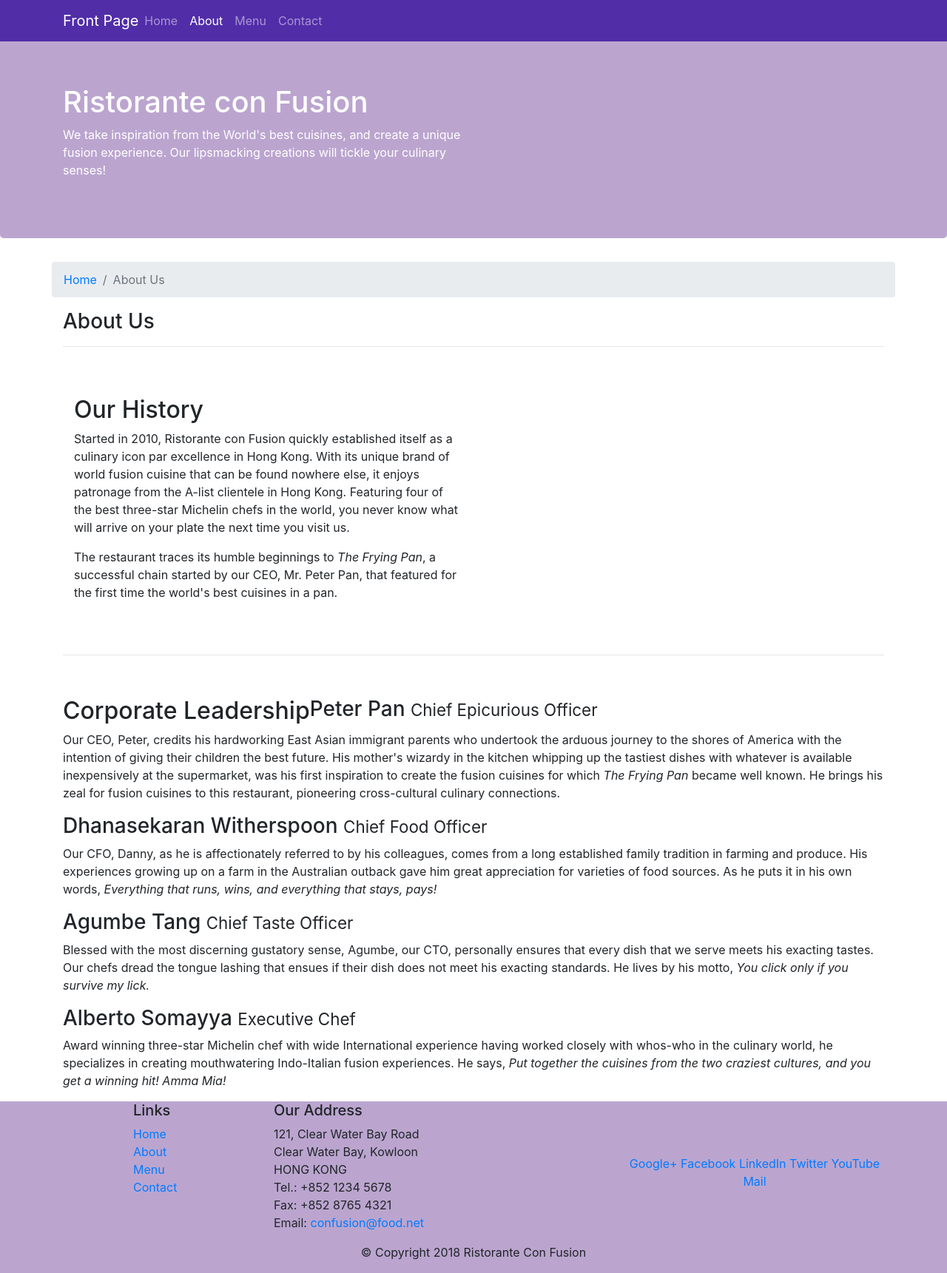
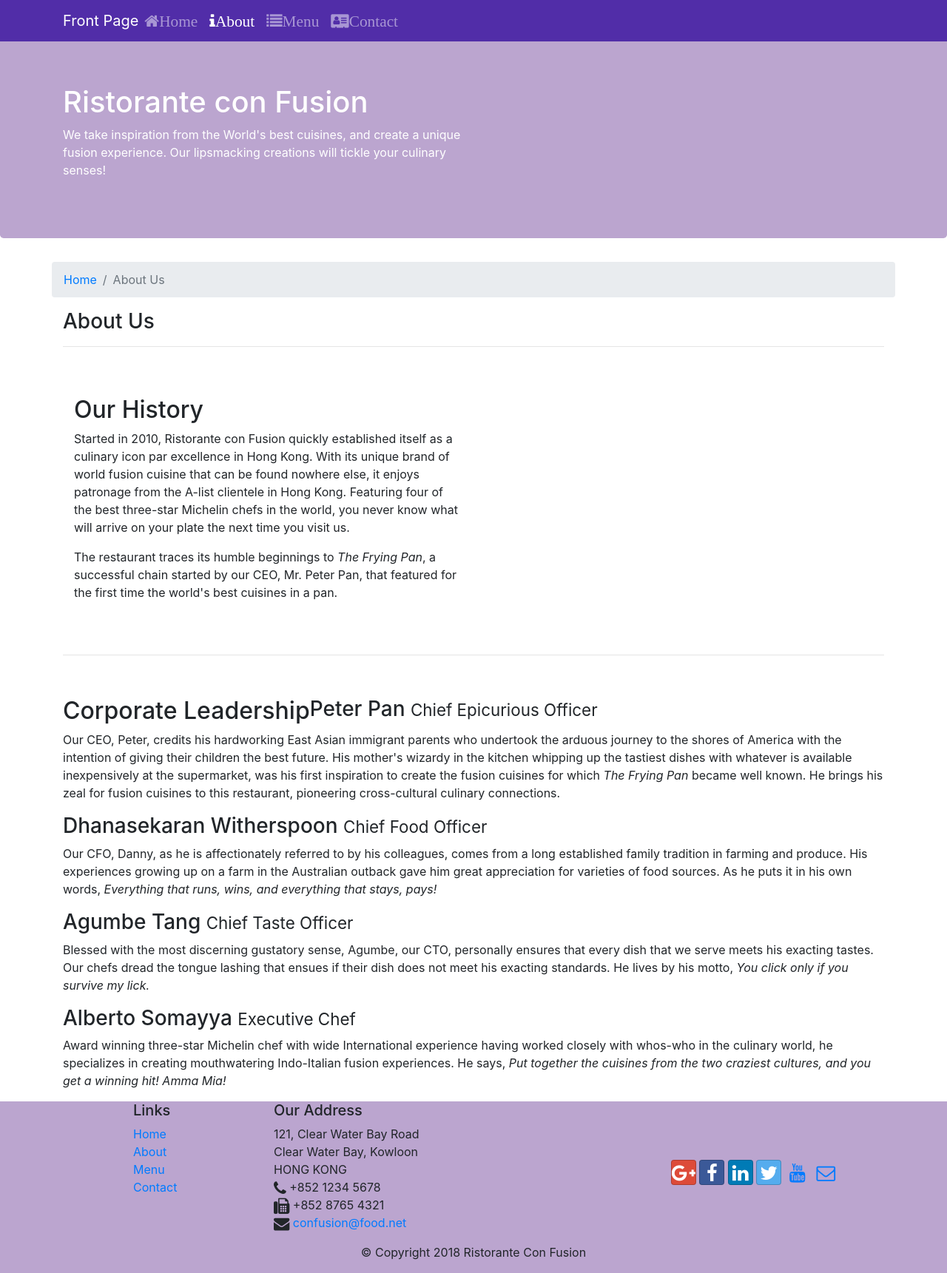
Before and after one commit to anujnaRao/Front_End_Web_UI_FrameWorks_Tools, a website: page aboutus.html in a window 1280 px wide. Shown: the whole page at 74% size. Drawn offline with nearby package versions, Linux system fonts and the light colour scheme.

Commit message:
icon-fonts

```diff
--- a/aboutus.html
+++ b/aboutus.html
@@ -9,6 +9,8 @@
 
     <!-- Bootstrap CSS -->
     <link rel="stylesheet" href="node_modules/bootstrap/dist/css/bootstrap.min.css">
+    <link rel="stylesheet" href="node_modules/font-awesome/css/font-awesome.min.css">
+        <link rel="stylesheet" href="node_modules/bootstrap-social/bootstrap-social.css">
     <link rel= "stylesheet" href="css/style.css">
     <title>Ristorante Con Fusion: About Us</title>
 
@@ -24,10 +26,10 @@
             <a class="navbar-brand mr-auto" href="index.html">Front Page</a>
             <div class="collapse navbar-collapse" id="Navbar">
                 <ul class="navbar-nav mr-auto">
-                    <li class="nav-item "><a class="nav-link" href="index.html">Home</a></li>
-                    <li class="nav-item active"><a class="nav-link" href="#">About</a></li>
-                    <li class="nav-item"><a class="nav-link" href="#">Menu</a></li>
-                    <li class="nav-item"><a class="nav-link" href="#">Contact</a></li>
+                    <li class="nav-item "><a class="nav-link" href="index.html"><span class="fa fa-home fa-lg">Home</span></a></li>
+                        <li class="nav-item active"><a class="nav-link" href="#"><span class="fa fa-info fa-lg">About</span></a></li>
+                        <li class="nav-item"><a class="nav-link" href="#"><span class="fa fa-list fa-lg">Menu</span></a></li>
+                        <li class="nav-item"><a class="nav-link" href="#"><span class="fa fa-address-card fa-lg">Contact</span></a></li>
                 </ul>
             </div>
         </div>
@@ -107,19 +109,19 @@
 		              121, Clear Water Bay Road<br>
 		              Clear Water Bay, Kowloon<br>
 		              HONG KONG<br>
-		              Tel.: +852 1234 5678<br>
-		              Fax: +852 8765 4321<br>
-		              Email: <a href="mailto:confusion@food.net">confusion@food.net</a>
+		              <i class="fa fa-phone fa-lg"></i> +852 1234 5678<br>
+                          <i class="fa fa-fax fa-lg"></i> +852 8765 4321<br>
+                          <i class="fa fa-envelope fa-lg"></i> <a href="mailto:confusion@food.net">confusion@food.net</a>
 		           </address>
                 </div>
                 <div class="col-12 col-sm-4 align-self-center">
                     <div class="text-center">
-                        <a href="http://google.com/+">Google+</a>
-                        <a href="http://www.facebook.com/profile.php?id=">Facebook</a>
-                        <a href="http://www.linkedin.com/in/">LinkedIn</a>
-                        <a href="http://twitter.com/">Twitter</a>
-                        <a href="http://youtube.com/">YouTube</a>
-                        <a href="mailto:">Mail</a>
+                        <a class="btn btn-social-icon btn-google" href="http://google.com/+"><i class="fa fa-google-plus"></i></a>
+                        <a class="btn btn-social-icon btn-facebook" href="http://www.facebook.com/profile.php?id="><i class="fa fa-facebook"></i></a>
+                        <a class="btn btn-social-icon btn-linkedin" href="http://www.linkedin.com/in/"><i class="fa fa-linkedin "></i></a>
+                        <a class="btn btn-social-icon btn-twitter" href="http://twitter.com/"><i class="fa fa-twitter "></i></a>
+                        <a class="btn btn-social-icon btn-youtube" href="http://youtube.com/"><i class="fa fa-youtube"></i></a>
+                        <a class="btn btn-social-icon" href="mailto:"><i class="fa fa-envelope-o"></i></a>
                     </div>
                 </div>
            </div>
--- a/package.json
+++ b/package.json
@@ -23,6 +23,8 @@
   },
   "dependencies": {
     "bootstrap": "^4.0.0",
+    "bootstrap-social": "^5.1.1",
+    "font-awesome": "^4.7.0",
     "jquery": "^3.3.1",
     "popper.js": "^1.12.9"
   }
```
Also changed, not shown: index.html (+15 -13 lines), 1 other file.
